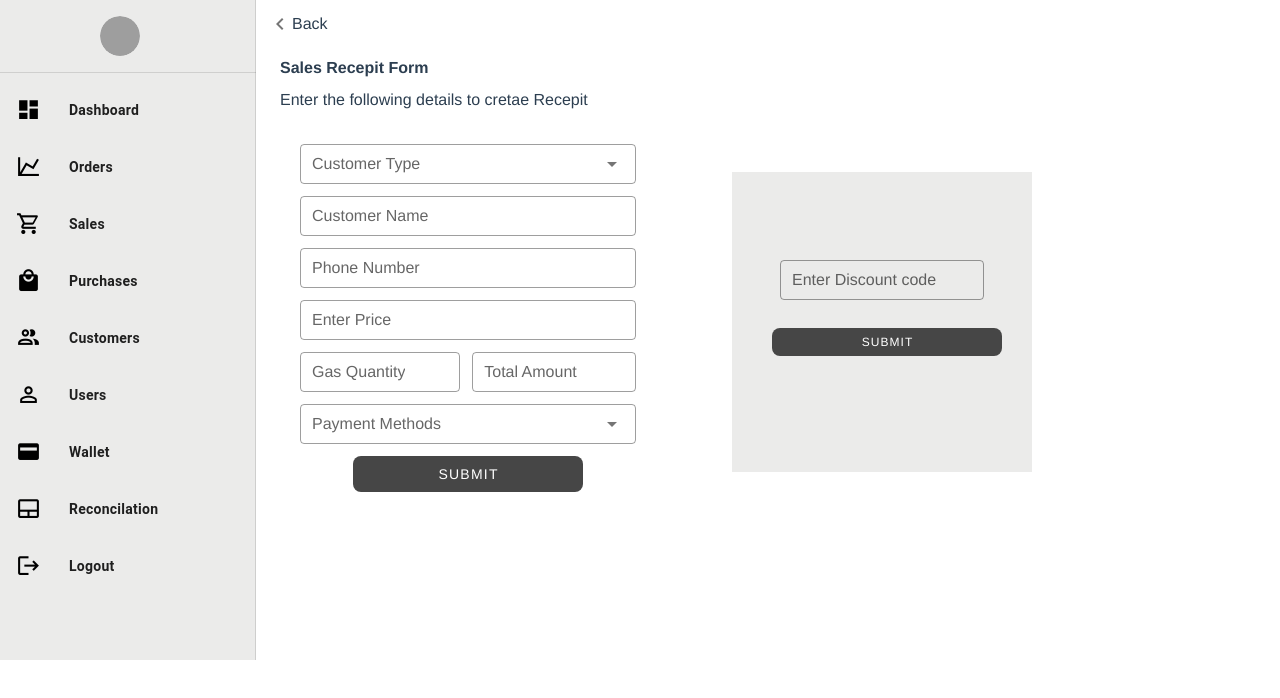
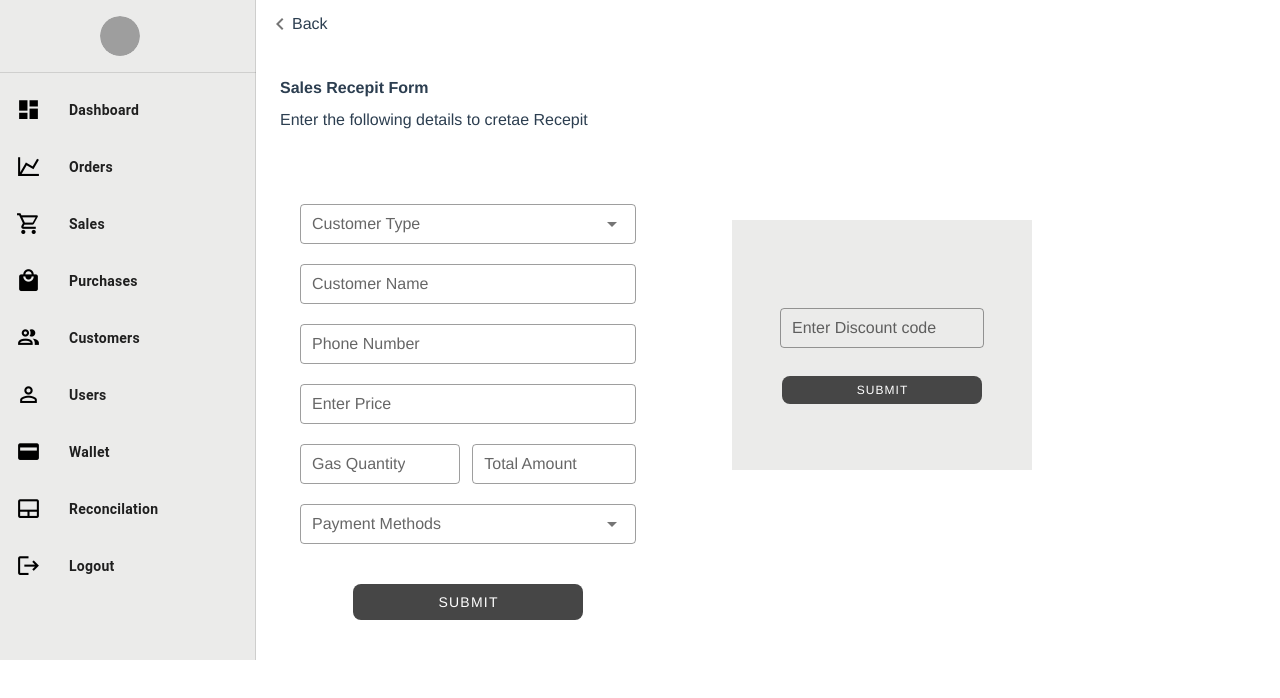
Before and after one commit to aleeraza12/gas_project, a Vue app in the folder gas_frontend/: page /sale-receipt-form in a window 1280 px wide. Shown: the top 698 px of the page. Built offline with nearby package versions, Linux system fonts and the light colour scheme; grey boxes are pictures that could not be loaded.

Commit message:
chnages:

```diff
--- a/gas_frontend/src/components/forms/purchase-receipt-form.vue
+++ b/gas_frontend/src/components/forms/purchase-receipt-form.vue
@@ -5,7 +5,7 @@
         <div class="d-flex align-start justify-start" @click="goToPurchase()">
           <v-icon>mdi-chevron-left</v-icon> <span>Back</span>
         </div>
-        <div class="mt-5 ml-3 d-flex align-start justify-start">
+        <div class="mt-4 ml-3 d-flex align-start justify-start">
           <b>Purchase Recepit Form</b>
         </div>
         <div class="mt-2 ml-3 d-flex align-start justify-start">
@@ -34,7 +34,7 @@
                 dense
                 placeholder="Enter Receipt Number"
                 hide-details
-                class="username-feild mt-3"
+                class="username-feild mt-4"
                 v-model="receipt_number"
               ></v-text-field>
             </div>
@@ -45,7 +45,7 @@
                 dense
                 placeholder="Enter Company Name"
                 hide-details
-                class="username-feild mt-3"
+                class="username-feild mt-4"
                 v-model="company_name"
                 :rules="nameRules"
               ></v-text-field>
@@ -57,7 +57,7 @@
                 dense
                 placeholder="Enter Company Phone Number"
                 hide-details
-                class="username-feild mt-3"
+                class="username-feild mt-4"
                 v-model="company_phone_number"
                 :rules="nameRules"
               ></v-text-field>
@@ -69,7 +69,7 @@
                 dense
                 placeholder="Enter Price"
                 hide-details
-                class="username-feild mt-3"
+                class="username-feild mt-4"
                 v-model="unit_price"
                 :rules="nameRules"
               ></v-text-field>
@@ -82,7 +82,7 @@
                   dense
                   placeholder="Enter Gas Quantity"
                   hide-details
-                  class="city-feild mt-3 mr-3"
+                  class="city-feild mt-4 mr-3"
                   v-model="gas_quantity"
                   :rules="nameRules"
                 ></v-text-field>
@@ -94,7 +94,7 @@
                   dense
                   placeholder="Enter Amount"
                   hide-details
-                  class="city-feild mt-3"
+                  class="city-feild mt-4"
                   v-model="amount"
                   :rules="nameRules"
                 ></v-text-field>
@@ -107,7 +107,7 @@
                 dense
                 placeholder="Enter Driver Name"
                 hide-details
-                class="username-feild mt-3"
+                class="username-feild mt-4"
                 v-model="driver_name"
                 :rules="nameRules"
               ></v-text-field>
@@ -119,14 +119,14 @@
                 dense
                 placeholder="Enter Recepient Name"
                 hide-details
-                class="username-feild mt-3"
+                class="username-feild mt-4"
                 v-model="recepient_name"
                 :rules="nameRules"
               ></v-text-field>
             </div>
             <div class="">
               <v-btn
-                class="elevation-0 mt-3 btn-create"
+                class="elevation-0 mt-4 btn-create"
                 @click="savePurchase()"
                 :loading="loading"
                 dense
@@ -190,7 +190,7 @@
       :timeout="2000"
       :value="true"
       absolute
-      class="mt-5"
+      class="mt-4"
       :color="snackbarColor"
       shaped
       :right="true"
--- a/gas_frontend/src/components/forms/sale-receipt-form.vue
+++ b/gas_frontend/src/components/forms/sale-receipt-form.vue
@@ -8,13 +8,13 @@
         >
           <v-icon>mdi-chevron-left</v-icon> <span>Back</span>
         </div>
-        <div class="mt-5 ml-3 d-flex align-start justify-start">
+        <div class="mt-10 ml-3 d-flex align-start justify-start">
           <b>Sales Recepit Form</b>
         </div>
         <div class="mt-2 ml-3 d-flex align-start justify-start">
           Enter the following details to cretae Recepit
         </div>
-        <div style="width: 400px" class="pa-8">
+        <div style="width: 400px" class="pa-8 mt-10">
           <v-form v-model="valid">
             <div>
               <v-select
@@ -37,7 +37,7 @@
                 :rules="nameRules"
                 placeholder="Enter Customer Name"
                 hide-details
-                class="username-feild mt-3"
+                class="username-feild mt-5"
               ></v-text-field>
             </div>
             <div>
@@ -47,7 +47,7 @@
                 dense
                 placeholder="Enter Phone Number"
                 hide-details
-                class="username-feild mt-3"
+                class="username-feild mt-5"
                 :rules="nameRules"
                 v-model="customer_phone_number"
               ></v-text-field>
@@ -60,7 +60,7 @@
                 dense
                 placeholder="Enter Price"
                 hide-details
-                class="username-feild mt-3"
+                class="username-feild mt-5"
                 v-model="price"
               ></v-text-field>
             </div>
@@ -73,7 +73,7 @@
                   dense
                   placeholder="Enter Gas Quantity"
                   hide-details
-                  class="city-feild mt-3 mr-3"
+                  class="city-feild mt-5 mr-3"
                   v-model="gas_quantity"
                 ></v-text-field>
               </div>
@@ -85,12 +85,12 @@
                   dense
                   placeholder="Enter Amount"
                   hide-details
-                  class="city-feild mt-3"
+                  class="city-feild mt-5"
                   v-model="total_amount"
                 ></v-text-field>
               </div>
             </div>
-            <div class="mt-3">
+            <div class="mt-5">
               <v-select
                 :items="payment_modes"
                 v-model="payment_mode"
@@ -104,7 +104,7 @@
             </div>
             <div class="">
               <v-btn
-                class="elevation-0 btn-create mt-3"
+                class="elevation-0 btn-create mt-10"
                 @click="createSale()"
                 :disabled="!valid"
                 :loading="loading"
@@ -119,10 +119,10 @@
       <div>
         <div
           style="
-            height: 300px;
+            height:250px;
             width: 300px;
             background-color: #ebebea;
-            margin-top: 10rem;
+            margin-top: 13rem;
           "
           class="pa-10 ml-16"
         >
@@ -141,7 +141,7 @@
             <div class="mt-5">
               <v-btn
                 small
-                class="elevation-0 btn-create"
+                class="elevation-0 btn-create-1"
                 @click="createSale()"
                 dense
               >
@@ -255,4 +255,11 @@ export default {
   border-radius: 8px !important;
   cursor: pointer;
 }
+.btn-create-1 {
+  background-color: #464646 !important;
+  color: #fff;
+  min-width: 200px !important;
+  border-radius: 8px !important;
+  cursor: pointer;
+}
 </style>
```
